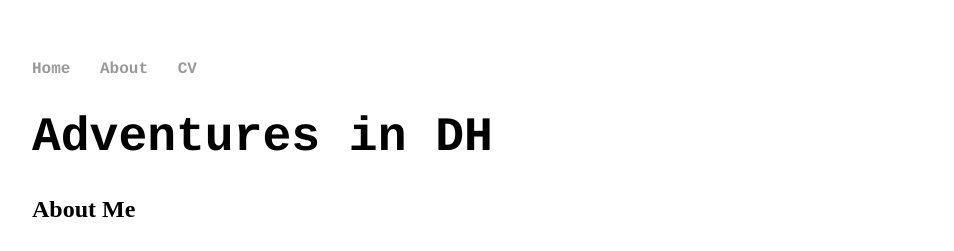
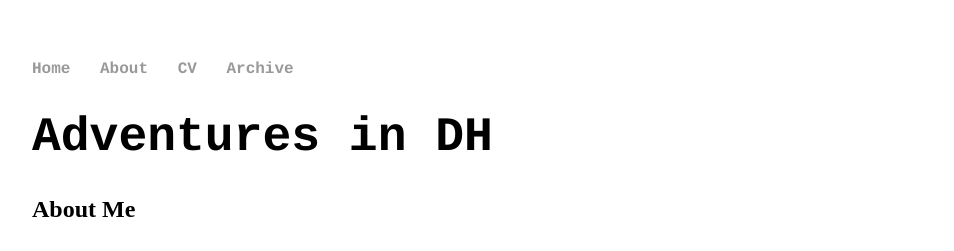
Before and after one commit to kes151/kes151.github.io, a Jekyll site: the page built from index.md, in a window 1280 px wide. Shown: the top 251 px of the page, without its empty margins (160-1114 px from the left). Built offline with Jekyll 4.4.1, drawn with Linux system fonts in a browser that asks for light colours.

Commit message:
Update default.html

```diff
--- a/_layouts/default.html
+++ b/_layouts/default.html
@@ -11,6 +11,7 @@
 	        		<li><a href="/">Home</a></li>
 		        	<li><a href="/about">About</a></li>
 	        		<li><a href="/cv">CV</a></li>
+				<li><a href="/archive">Archive</a></li>
 
 	    		</ul>
 			</nav>
```
